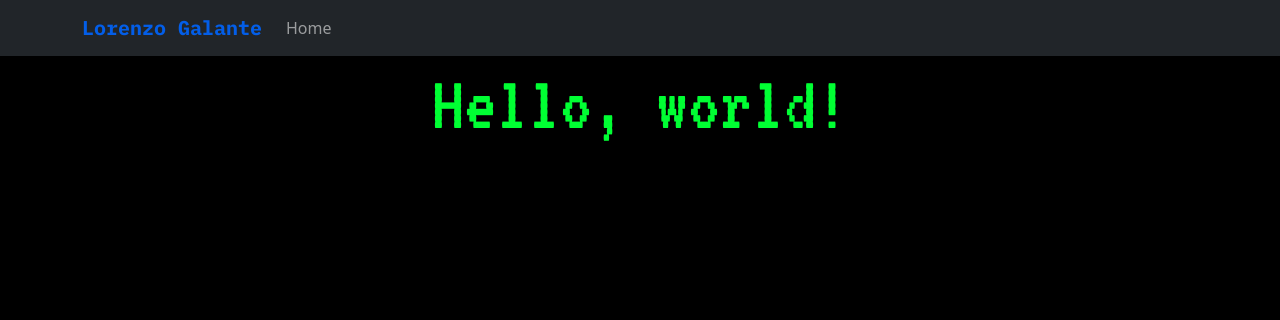
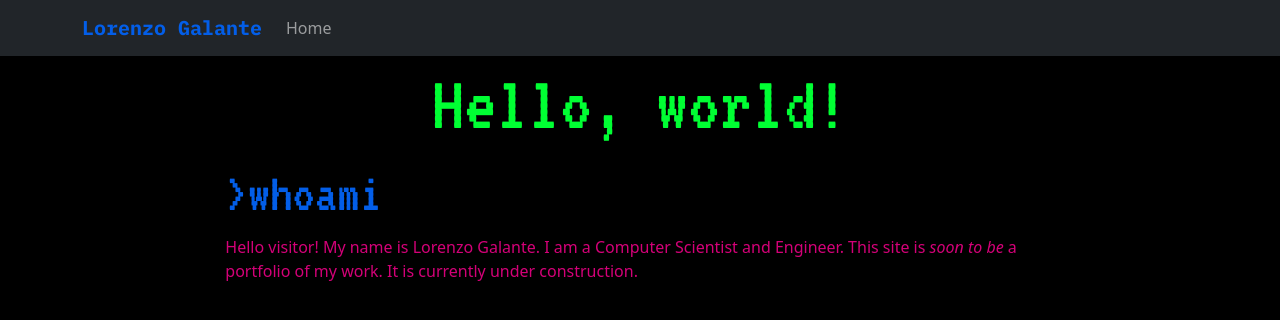
Before and after one commit to galantelorenzo97/PersonalWebPage, a React (Create React App) app in the folder pwp-client/: page / in a window 1280 px wide. Shown: the top 320 px of the page. Built offline with nearby package versions, Linux system fonts and the light colour scheme.

Commit message:
App currently just shows AboutMe section

```diff
--- /dev/null
+++ b/pwp-client/src/AboutMe.tsx
@@ -0,0 +1,24 @@
+//Components
+import Row from 'react-bootstrap/Row';
+import Col from 'react-bootstrap/Col';
+import "./styles/colors.css";
+
+function AboutMe() {
+  return (
+    <Row>
+      <Col></Col>
+      <Col className="col-8">
+        <h1 className="display-4 VT323 retrowave-blue">{">"}whoami</h1>
+        <p className="retrowave-magenta">
+          Hello visitor! My name is Lorenzo Galante.
+          I am a Computer Scientist and Engineer.
+          This site is <em>soon to be</em> a portfolio of my work.
+          It is currently under construction.
+        </p>
+      </Col>
+      <Col></Col>
+    </Row>
+  );
+}
+
+export default AboutMe;
--- a/pwp-client/src/App.tsx
+++ b/pwp-client/src/App.tsx
@@ -1,11 +1,13 @@
 //Components
 import HelloWorld from "./HelloWorld";
 import Container from 'react-bootstrap/Container';
+import AboutMe from "./AboutMe";
 
 function App() {
   return (
     <Container fluid>
       <HelloWorld />
+      <AboutMe />
     </Container>
   );
 }
```
